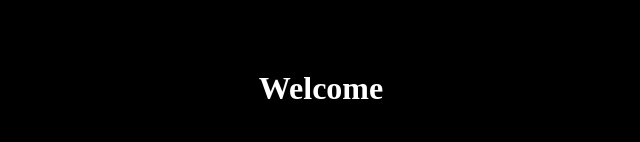
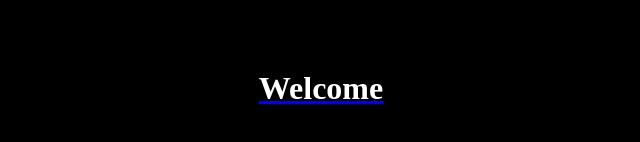
Before and after one commit to AbdukhalilovAzim/AbdukhalilovAzim.github.io, a plain HTML site: page index.html in a window 1280 px wide. Shown: the part 312-454 px from the top of the page, 319-959 px from the left. Drawn offline with Linux system fonts and the light colour scheme.

Commit message:
Update index.html

```diff
--- a/index.html
+++ b/index.html
@@ -4,7 +4,7 @@
     <meta charset="UTF-8">
     <meta http-equiv="X-UA-Compatible" content="IE=edge">
     <meta name="viewport" content="width=device-width, initial-scale=1.0">
-    <title>Hello</title>
+    <title>Abdukhalilov Azim</title>
     <style>
     * {
         margin: 0;
@@ -25,6 +25,6 @@
     </style>
 </head>
 <body>
-    <h1>Welcome</h1>
+    <a href="t.me/abdukhalilovazim"><h1>Welcome</h1></a>
 </body>
 </html>
```
